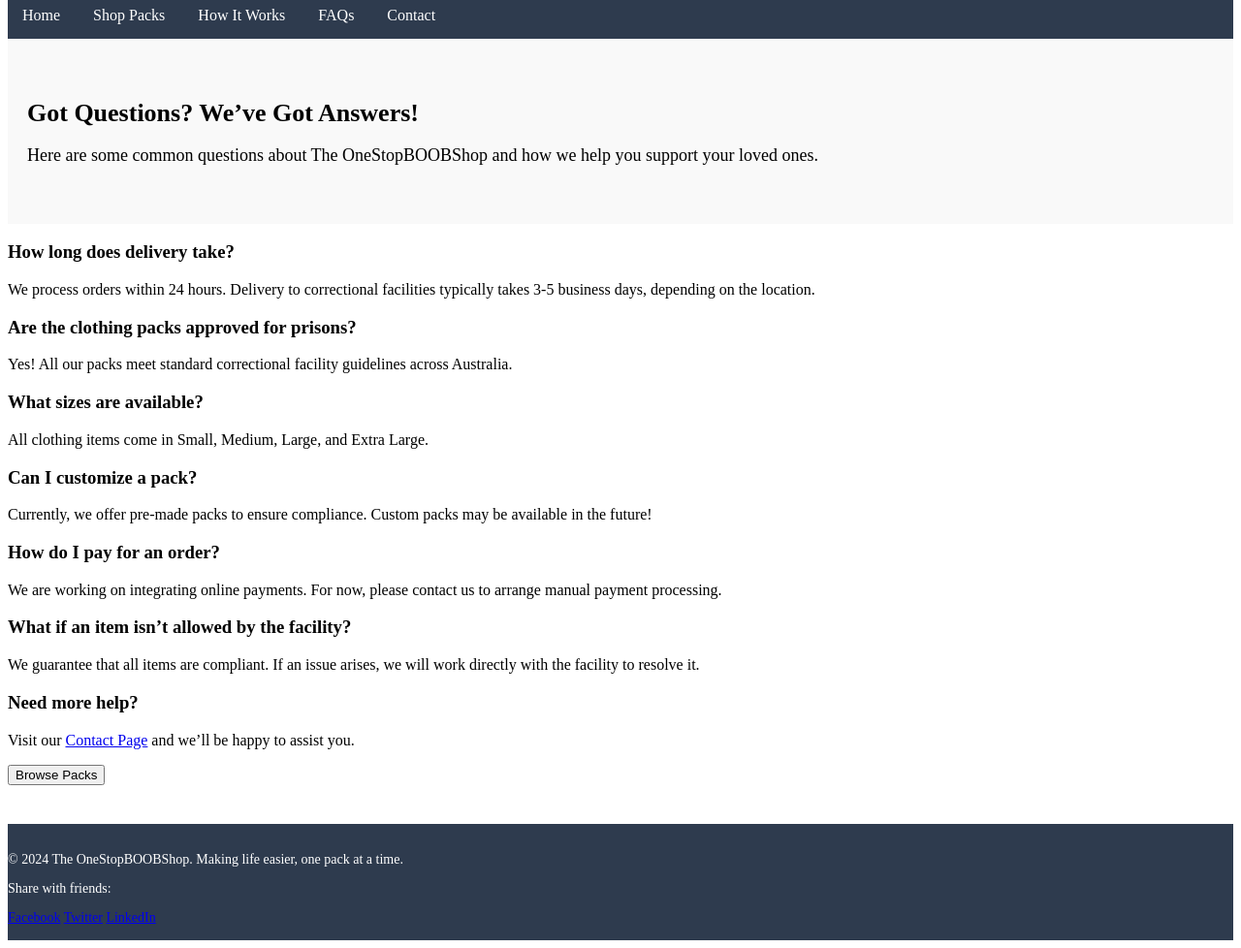
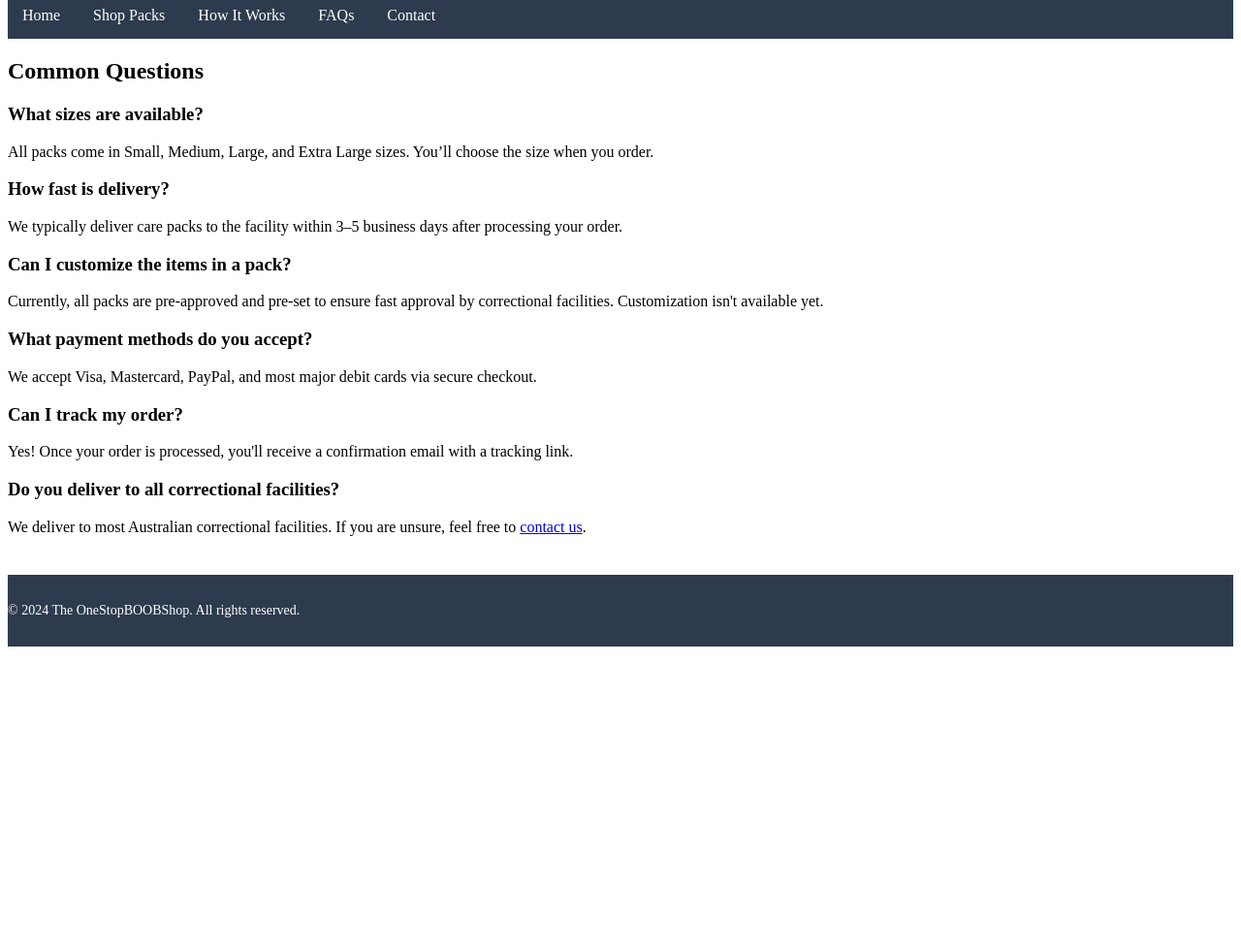
Before and after one commit to BicciBobbA/.ONEstopBOOBshop.-, a plain HTML site: page faqs.html in a window 1280 px wide. Shown: the part 58-1036 px from the top of the page at 97% size. After the commit the page ends 800 px from the top, so only its background shows below. Drawn offline with Linux system fonts and the light colour scheme.

Commit message:
Update faqs.html

```diff
--- a/faqs.html
+++ b/faqs.html
@@ -18,44 +18,30 @@
         </nav>
     </header>
 
-    <section class="hero">
-        <h2>Got Questions? We’ve Got Answers!</h2>
-        <p>Here are some common questions about The OneStopBOOBShop and how we help you support your loved ones.</p>
-    </section>
-
     <section class="faqs">
-        <h3>How long does delivery take?</h3>
-        <p>We process orders within 24 hours. Delivery to correctional facilities typically takes 3-5 business days, depending on the location.</p>
-
-        <h3>Are the clothing packs approved for prisons?</h3>
-        <p>Yes! All our packs meet standard correctional facility guidelines across Australia.</p>
+        <h2>Common Questions</h2>
 
         <h3>What sizes are available?</h3>
-        <p>All clothing items come in Small, Medium, Large, and Extra Large.</p>
+        <p>All packs come in Small, Medium, Large, and Extra Large sizes. You’ll choose the size when you order.</p>
 
-        <h3>Can I customize a pack?</h3>
-        <p>Currently, we offer pre-made packs to ensure compliance. Custom packs may be available in the future!</p>
+        <h3>How fast is delivery?</h3>
+        <p>We typically deliver care packs to the facility within 3–5 business days after processing your order.</p>
 
-        <h3>How do I pay for an order?</h3>
-        <p>We are working on integrating online payments. For now, please contact us to arrange manual payment processing.</p>
+        <h3>Can I customize the items in a pack?</h3>
+        <p>Currently, all packs are pre-approved and pre-set to ensure fast approval by correctional facilities. Customization isn't available yet.</p>
 
-        <h3>What if an item isn’t allowed by the facility?</h3>
-        <p>We guarantee that all items are compliant. If an issue arises, we will work directly with the facility to resolve it.</p>
+        <h3>What payment methods do you accept?</h3>
+        <p>We accept Visa, Mastercard, PayPal, and most major debit cards via secure checkout.</p>
 
-        <h3>Need more help?</h3>
-        <p>Visit our <a href="contact.html">Contact Page</a> and we’ll be happy to assist you.</p>
+        <h3>Can I track my order?</h3>
+        <p>Yes! Once your order is processed, you'll receive a confirmation email with a tracking link.</p>
 
-        <a href="shop-packs.html"><button>Browse Packs</button></a>
+        <h3>Do you deliver to all correctional facilities?</h3>
+        <p>We deliver to most Australian correctional facilities. If you are unsure, feel free to <a href="contact.html">contact us</a>.</p>
     </section>
 
     <footer>
-        <p>&copy; 2024 The OneStopBOOBShop. Making life easier, one pack at a time.</p>
-        <div class="social-share">
-            <p>Share with friends:</p>
-            <a href="https://www.facebook.com/sharer/sharer.php?u=https://yourwebsite.com" target="_blank">Facebook</a>
-            <a href="https://twitter.com/intent/tweet?url=https://yourwebsite.com&text=Check%20out%20this%20awesome%20site!" target="_blank">Twitter</a>
-            <a href="https://www.linkedin.com/shareArticle?mini=true&url=https://yourwebsite.com" target="_blank">LinkedIn</a>
-        </div>
+        <p>&copy; 2024 The OneStopBOOBShop. All rights reserved.</p>
     </footer>
 </body>
 </html>
```
